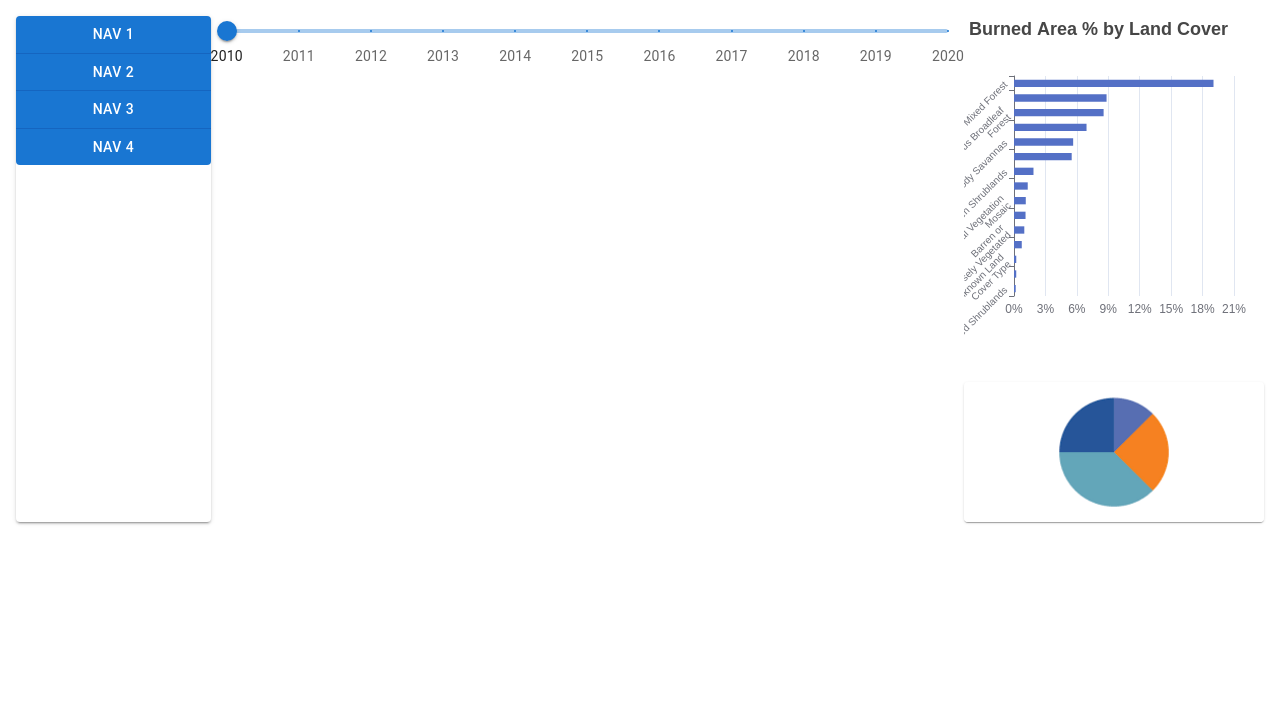
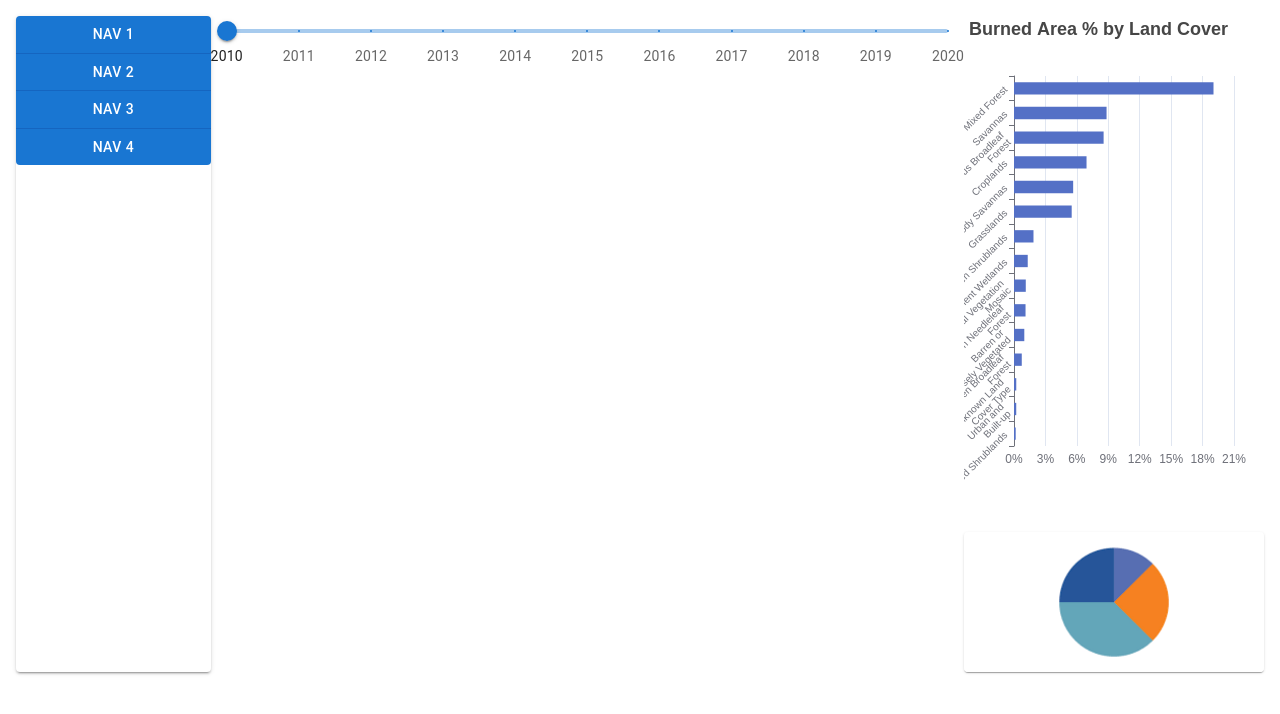
Before and after one commit to MauroLeidi/StartHack24, a React (Create React App) app in the folder frontend/: page / in a window 1280 px wide. Shown: the top 714 px of the page. Built offline with nearby package versions, Linux system fonts and the light colour scheme; no server answers.

Commit message:
resizing chart1

```diff
--- a/frontend/src/components/view1.js
+++ b/frontend/src/components/view1.js
@@ -91,7 +91,7 @@ function view1({ year }) {
       <Grid item>
         <ReactEcharts
           option={getOption()}
-          style={{ height: "350px", width: "100%" }}
+          style={{ height: "500px", width: "100%" }}
           className="react_for_echarts"
         />
       </Grid>
```
